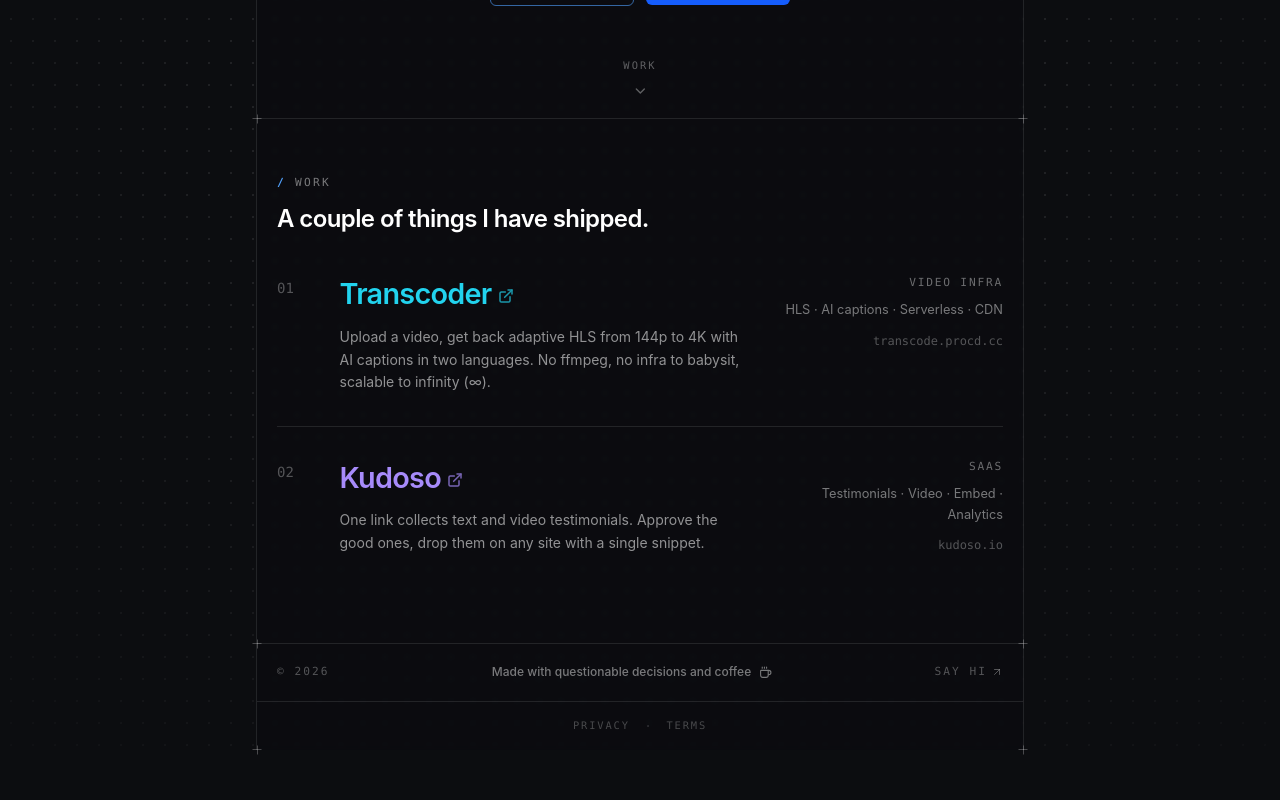
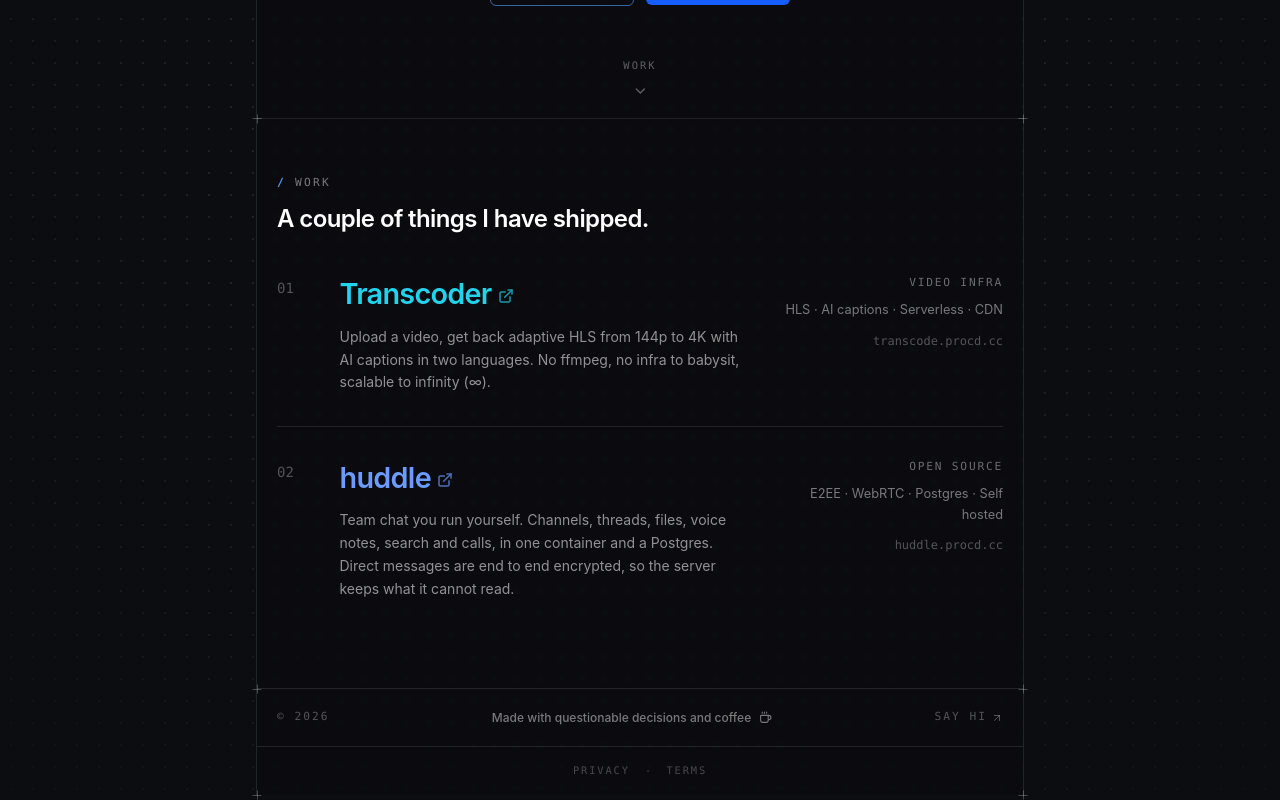
Before and after one commit to belphegor-s/ayushsharma, a Next.js app: page / in a window 1280 px wide. Shown: the part 630-1430 px from the top of the page. Before the commit the page ends 1384 px from the top, so only its background shows below. Built offline with nearby package versions, Linux system fonts and the light colour scheme.

Commit message:
fix: update project details for 'huddle' in Projects component

```diff
--- a/components/Projects.js
+++ b/components/Projects.js
@@ -17,13 +17,13 @@
   },
   {
     index: '02',
-    name: 'Kudoso',
-    domain: 'kudoso.io',
-    url: 'https://kudoso.io/',
-    meta: 'SaaS',
-    blurb: 'One link collects text and video testimonials. Approve the good ones, drop them on any site with a single snippet.',
-    stack: ['Testimonials', 'Video', 'Embed', 'Analytics'],
-    accent: '#a78bfa',
+    name: 'huddle',
+    domain: 'huddle.procd.cc',
+    url: 'https://huddle.procd.cc/',
+    meta: 'Open source',
+    blurb: 'Team chat you run yourself. Channels, threads, files, voice notes, search and calls, in one container and a Postgres. Direct messages are end to end encrypted, so the server keeps what it cannot read.',
+    stack: ['E2EE', 'WebRTC', 'Postgres', 'Self hosted'],
+    accent: '#6b9bff',
   },
 ];
 
```
